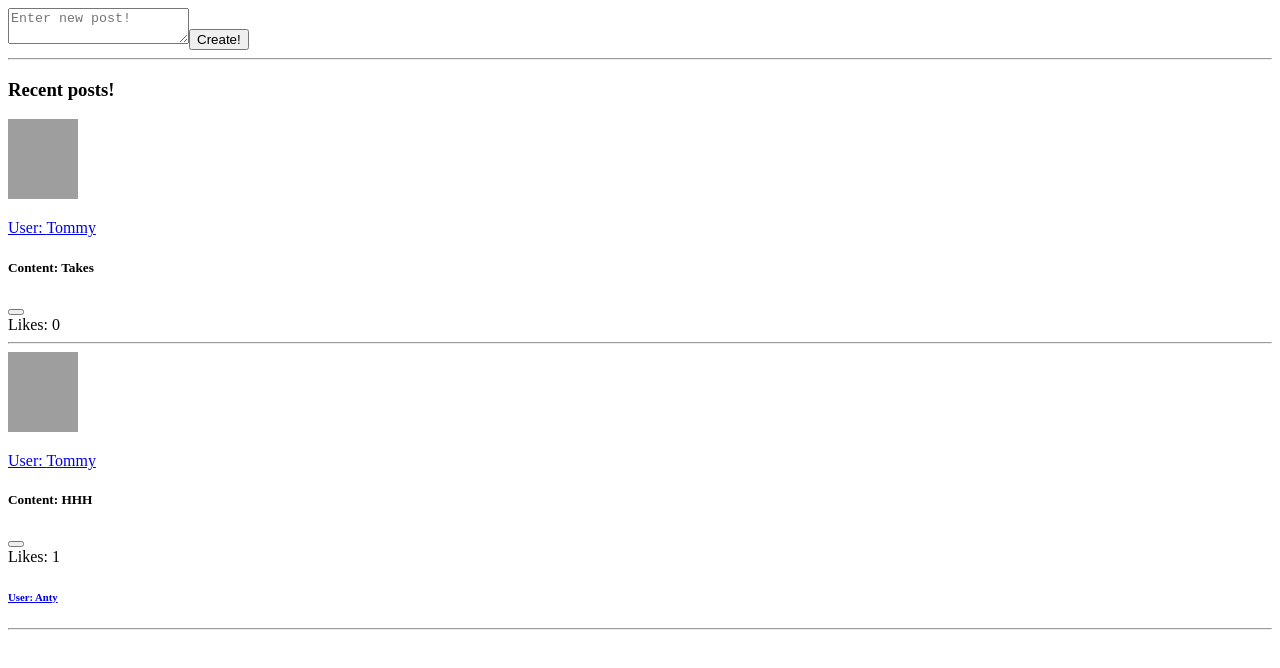
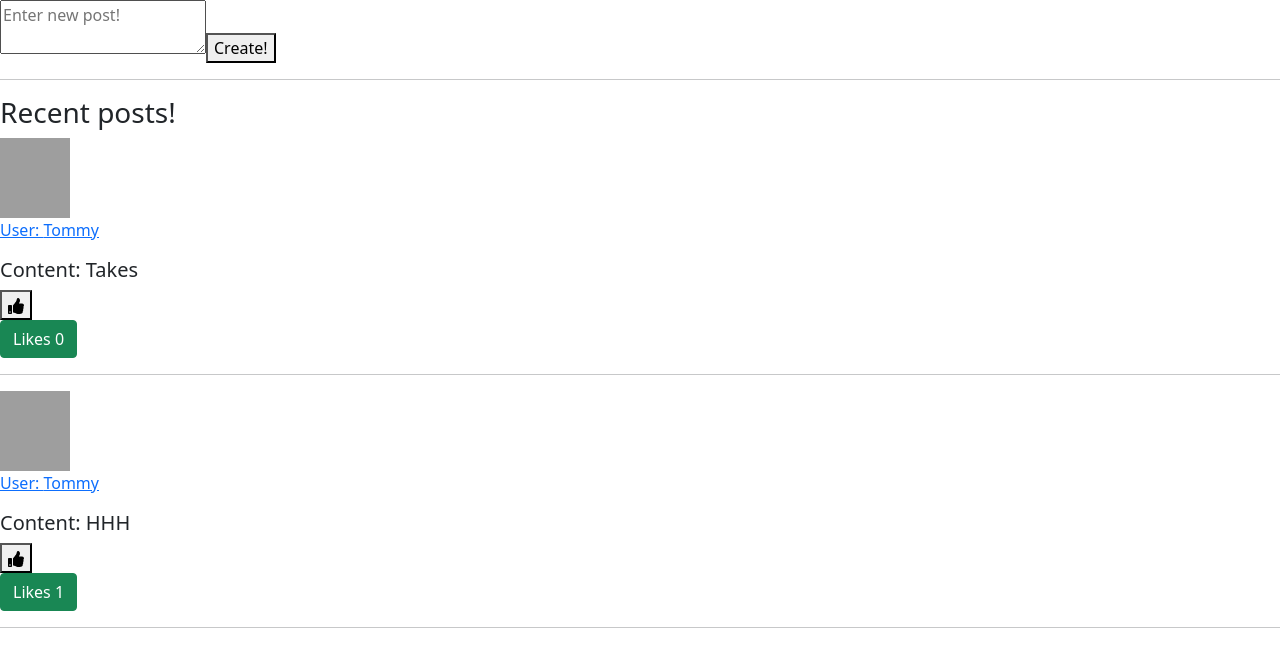
Before and after one commit to anthonymjimenez/typer, a React (Create React App) app: page / in a window 1280 px wide. Shown: the top 668 px of the page. Built offline with nearby package versions, Linux system fonts and the light colour scheme; data requests are answered from the project's data file; grey boxes are pictures that could not be loaded.

Commit message:
created like list modal

```diff
--- a/package.json
+++ b/package.json
@@ -7,14 +7,17 @@
     "@testing-library/react": "^11.1.0",
     "@testing-library/user-event": "^12.1.10",
     "axios": "^0.21.1",
+    "bootstrap": "^5.0.2",
     "moment": "^2.29.1",
     "prettier": "^2.3.2",
     "react": "^17.0.2",
+    "react-bootstrap": "^2.0.0-beta.4",
     "react-dom": "^17.0.2",
     "react-icons": "^4.2.0",
     "react-router": "^5.2.0",
     "react-router-dom": "^5.2.0",
     "react-scripts": "4.0.3",
+    "reactstrap": "^8.9.0",
     "uid": "^2.0.0",
     "web-vitals": "^1.0.1"
   },
--- a/src/components/like-button.js
+++ b/src/components/like-button.js
@@ -1,4 +1,5 @@
 import axios from "axios";
+import { FaThumbsUp } from "react-icons/fa";
 
 const LikeButton = ({ post, userId, setPosts }) => {
   let postId = post.id;
@@ -29,7 +30,9 @@ const LikeButton = ({ post, userId, setPosts }) => {
   return (
     <button
       onClick={() => (post.user_likes_id.includes(userId) ? unlike() : like())}
-    ></button>
+    >
+      <FaThumbsUp />
+    </button>
   );
 };
 
--- a/src/components/post.js
+++ b/src/components/post.js
@@ -30,7 +30,6 @@ const Post = ({ post, user, setPosts, usersObject }) => {
         />
       )}
       <LikeButton post={post} setPosts={setPosts} userId={user.id} />
-      <div>Likes: {post.user_likes_id.length}</div>
       <LikeList postLikes={post.user_likes_id} usersObject={usersObject} />
       {post.user.id === user.id && (
         <ModifyPost post={post} setPosts={setPosts} setIsEdit={setIsEdit} />
--- a/src/containers/likelist.js
+++ b/src/containers/likelist.js
@@ -1,14 +1,41 @@
 import { Link } from "react-router-dom";
+import { useState } from "react";
+import { Button, Modal, ModalHeader, ModalBody, ModalFooter } from "reactstrap";
 
 const LikeList = ({ postLikes, usersObject }) => {
-  return postLikes.map((userId) => (
+  const [modal, setModal] = useState(false);
+
+  const toggle = () => setModal(!modal);
+
+  return (
+    <div>
+      <Button color="success" onClick={toggle}>
+        Likes {postLikes.length}
+      </Button>
+      <Modal isOpen={modal} toggle={toggle}>
+        <ModalHeader toggle={toggle}>People who like this post!</ModalHeader>
+        <ModalBody>
+          {postLikes.map((userId) => (
+            <div>
               <h6>
                 <Link to={`user/${usersObject[userId].username}`}>
                   {" "}
                   User: {usersObject[userId].username}
                 </Link>{" "}
               </h6>
-  ));
+              <p>
+                <strong>{usersObject[userId].bio} </strong>
+              </p>
+            </div>
+          ))}{" "}
+        </ModalBody>
+        <ModalFooter>
+          <Button color="secondary" onClick={toggle}>
+            Cancel
+          </Button>
+        </ModalFooter>
+      </Modal>
+    </div>
+  );
 };
-
 export default LikeList;
```
Also changed, not shown: src/index.js (+5 -4 lines), 1 other file (tests, documents, lock files or other folders). Lines whose indentation alone changed are shown as unchanged.
